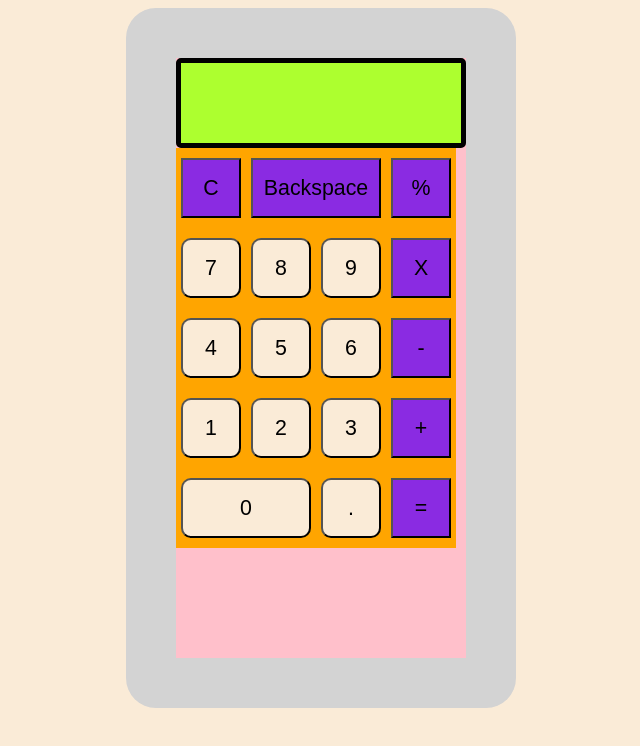
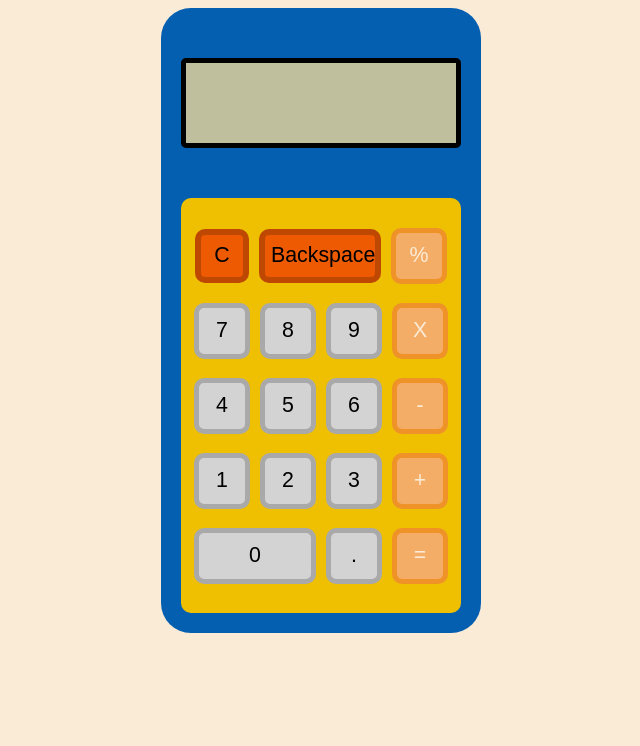
Before and after one commit to just-zack/calculator-odin, a plain HTML site: page index.html in a window 1280 px wide. Shown: the whole page, without its empty margins (319-959 px from the left). Drawn offline with Linux system fonts and the light colour scheme.

Commit message:
Adjust color styles

```diff
--- a/index.html
+++ b/index.html
@@ -11,25 +11,26 @@
     <div id="main">
         <div id="calculator">
             <div id="display"></div>
+            <div class="spacer"></div>
             <div id="buttonDisplay">
-                <button id="clear">C</button>
-                <button id="backspace">Backspace</button>
-                <button id="divide">%</button>
+                <button id="clear" class="delete">C</button>
+                <button id="backspace" class="delete largerButton">Backspace</button>
+                <button id="divide" class="operation">%</button>
                 <button id="seven" class="numberpad">7</button>
                 <button id="eight" class="numberpad">8</button>
                 <button id="nine" class="numberpad">9</button>
-                <button id="multiply">X</button>
+                <button id="multiply" class="operation">X</button>
                 <button id="four" class="numberpad">4</button>
                 <button id="five" class="numberpad">5</button>
                 <button id="six" class="numberpad">6</button>
-                <button id="subtract">-</button>
+                <button id="subtract" class="operation">-</button>
                 <button id="one" class="numberpad">1</button>
                 <button id="two" class="numberpad">2</button>
                 <button id="three" class="numberpad">3</button>
-                <button id="add">+</button>
+                <button id="add" class="operation">+</button>
                 <button id="zero" class="numberpad">0</button>
                 <button id="decimal" class="numberpad">.</button>
-                <button id="equal">=</button>
+                <button id="equal" class="operation largerButton">=</button>
             </div>
         </div>
     </div>
--- a/styles.css
+++ b/styles.css
@@ -9,58 +9,80 @@ body {
     display: flex;
     justify-content: space-between;
     align-items: center;
-    background-color: lightgrey;
+    background-color: #045FB1;
     border-radius: 30px;
-    padding: 50px;
+    padding: 20px;
+    padding-top: 50px;
 }
 
 #calculator {
-    background-color: pink;
     display: flex;
     flex-direction: column;
-    min-height: 600px;
+    min-height: 500px;
 }
 
 #display {
-    background-color: greenyellow;
-    width: 280px;
+    background-color: #BFBF9E;
+    width: 270px;
     height: 80px;
     border-radius: 5px;
     border: solid black 5px;
 }
 
+.spacer {
+    min-height: 50px;
+    background-color: #045FB1;
+}
 #buttonDisplay {
     display: flex;
     flex-wrap: wrap;
-    justify-content: flex-end;
+    justify-content: center;
     align-items: center;
     width: 280px;
-    height: 400px;
-    background-color: orange;
+    height: 375px;
+    background-color: #EFC002;
+    border-radius: 10px;
+    padding-top: 20px;
+    padding-bottom: 20px;
 }
 
 button {
     height: 60px;
     width: 60px;
-    background-color: blueviolet;
     margin: 5px;
     font-size: 16pt;
     align-items: flex-end;
 }
 
 #backspace {
-    width: 130px;
+    width: 122px;
 }
 
 #zero {
-    width: 130px;
-}
-
-#decimal {
-
+    width: 122px;
 }
 
 button.numberpad {
-    background-color: antiquewhite;
+    background-color: lightgray;
     border-radius: 10px;
+    border: darkgray solid 5px;
+    height: 56px;
+    width: 56px;
 }
+
+button.delete {
+    background-color: #ED5A01;
+    border-radius: 10px;
+    border: #BE4702 solid 6px;
+    height: 54px;
+    width: 54px;
+}
+
+button.operation {
+    background-color: #F4AD67;
+    color: antiquewhite;
+    border-radius: 10px;
+    border: #EF9329 solid 5px;
+    height: 56px;
+    width: 56px;
+}
```
